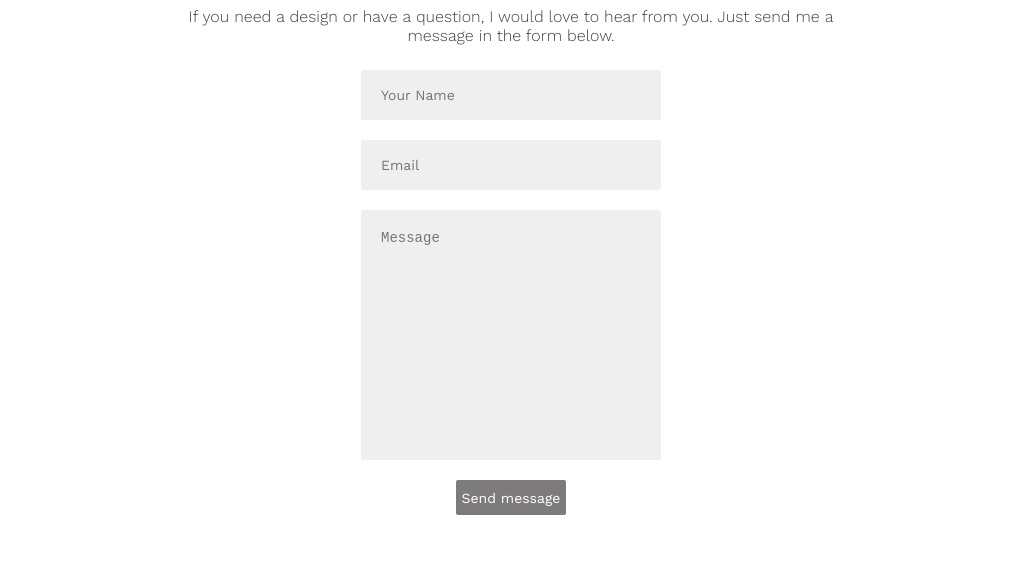
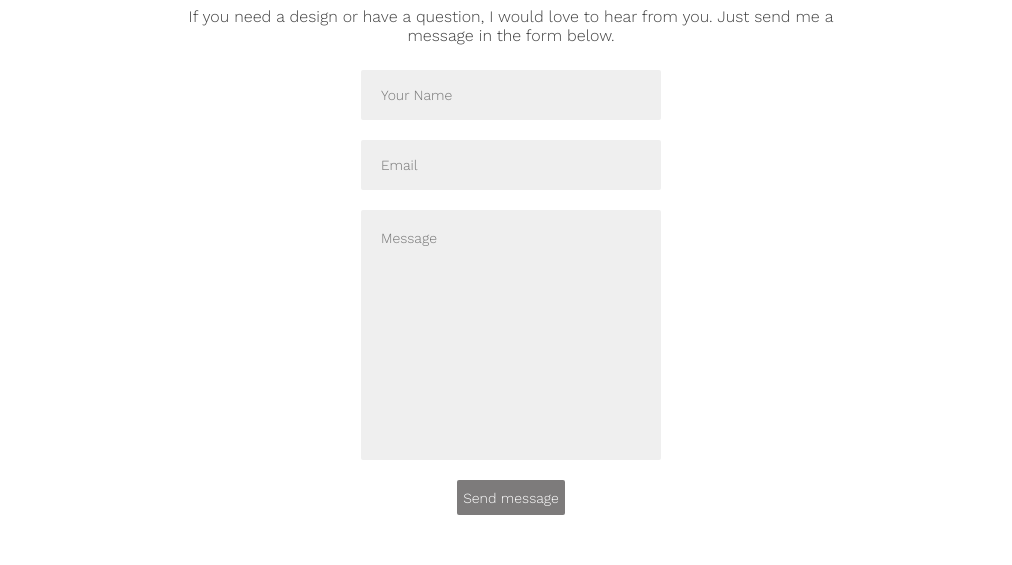
Before and after one commit to olena-kokhan/olena-kokhan.github.io, a Vue app: page /Contact in a window 1280 px wide. Shown: the part 154-719 px from the top of the page, without its empty margins (129-1141 px from the left). Built offline with nearby package versions, Linux system fonts and the light colour scheme.

Commit message:
font cleanup

```diff
--- a/src/App.vue
+++ b/src/App.vue
@@ -56,41 +56,27 @@ body {
 }
 
 @font-face {
-  font-family: "PlayfairDisplay Medium";
-  src: url("./assets/fonts/PlayfairDisplay-Medium.ttf") format("truetype");
-}
-
-@font-face {
-  font-family: "PlayfairDisplay-SemiBold";
-  src: url("./assets/fonts/PlayfairDisplay-SemiBold.ttf") format("truetype");
-}
-
-@font-face {
   font-family: "Roboto Thin";
   src: url("./assets/fonts/Roboto-Thin.ttf") format("truetype");
 }
 
+.youngserif-regular::placeholder,
 .youngserif-regular {
   font-family: "YoungSerif Regular";
   letter-spacing: .3px;
 }
 
+.worksans-regular::placeholder,
 .worksans-regular {
   font-family: "WorkSans Regular";
 }
 
+.worksans-light::placeholder,
 .worksans-light {
   font-family: "WorkSans Light";
 }
 
-.playfairdisplay-medium {
-  font-family: "PlayFairDisplay Medium";
-}
-
-.playfairdisplay-semibold {
-  font-family: "PlayFairDisplay SemiBold";
-}
-
+.roboto-thin::placeholder,
 .roboto-thin {
   font-family: "Roboto Thin";
 }
--- a/src/components/Contact.vue
+++ b/src/components/Contact.vue
@@ -13,9 +13,9 @@
       action="https://getform.io/f/189cc22e-b338-42bb-9184-6f9d1072eef5"
       method="POST"
     >
-      <input required type="name" placeholder="Your Name" name="name" autocomplete="off"  />
-      <input required type="email" placeholder="Email" name="email" autocomplete="off" />
-      <textarea required type="text" placeholder="Message" name="message" autocomplete="off" ></textarea>
+      <input required type="name" placeholder="Your Name" name="name" autocomplete="off"  class="worksans-light"/>
+      <input required type="email" placeholder="Email" name="email" autocomplete="off" class="worksans-light" />
+      <textarea required type="text" placeholder="Message" name="message" autocomplete="off" class="worksans-light" ></textarea>
       <button type="submit">Send message</button>
     </form>
 
@@ -86,7 +86,7 @@ textarea {
 }
 
 button {
-  font-family: "WorkSans Regular";
+  font-family: "WorkSans Light";
   background-color: #7d7b7b;
   border: none;
   height: 35px;
@@ -96,18 +96,18 @@ button {
 }
 
 input::-webkit-input-placeholder {
-  font-family: "WorkSans Regular";
+  font-family: "WorkSans Light";
 }
 
 input:-ms-input-placeholder {
-  font-family: "WorkSans Regular";
+  font-family: "WorkSans Light";
 }
 
 input:-moz-placeholder {
-  font-family: "WorkSans Regular";
+  font-family: "WorkSans Light";
 }
 
 input::-moz-placeholder {
-  font-family: "WorkSans Regular";
+  font-family: "WorkSans Light";
 }
 </style>
```
Also changed, not shown: src/assets/fonts/PlayfairDisplay-Medium.ttf (deleted), src/assets/fonts/PlayfairDisplay-SemiBold.ttf (deleted).
